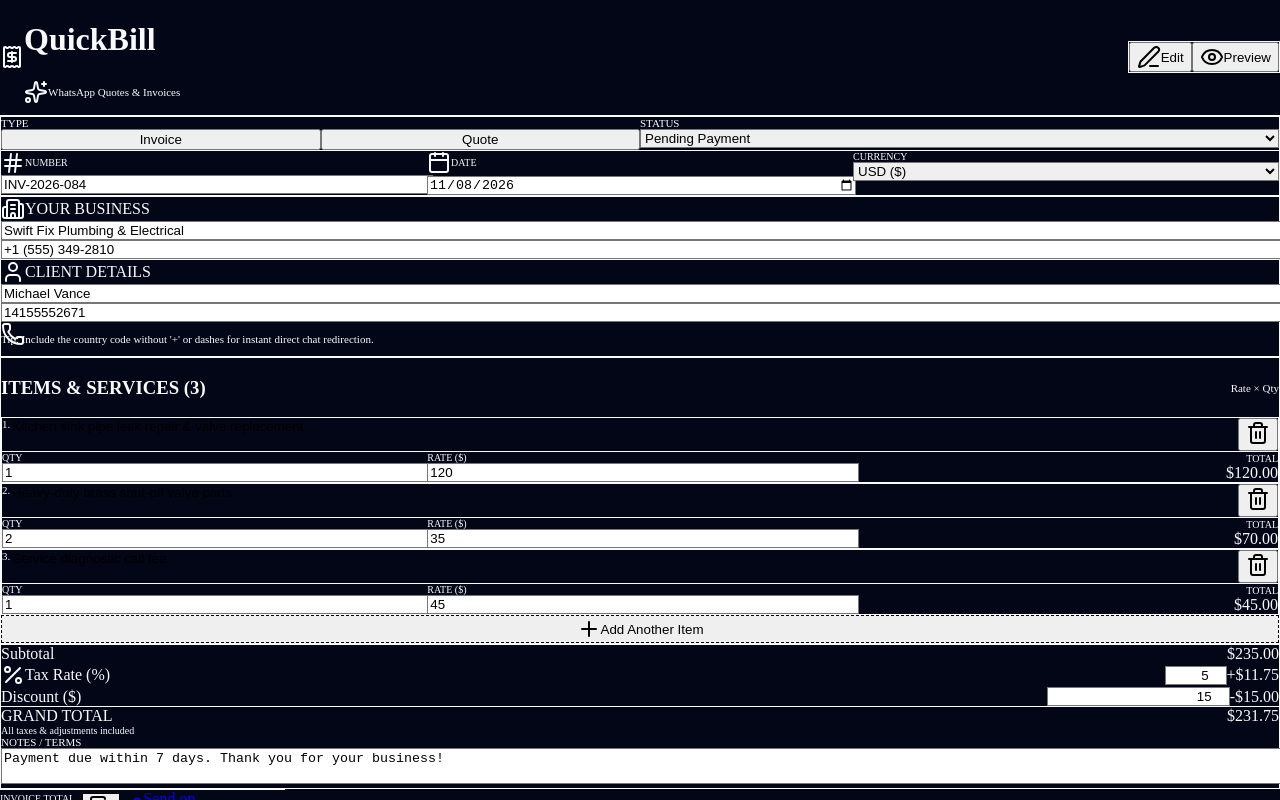
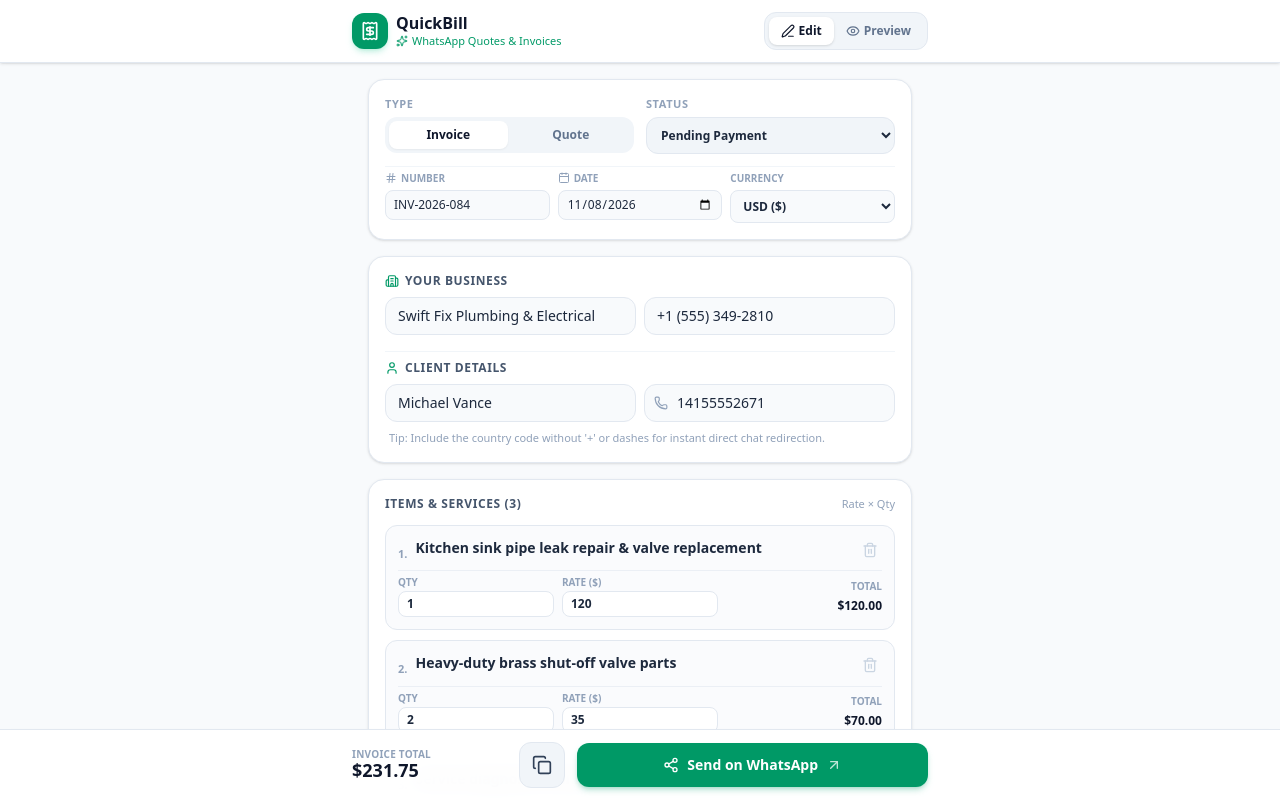
Before and after one commit to nlogaraja/whatsapp-invoice, a Next.js app: page / in a window 1280 px wide. Shown: the top 800 px of the page. Built offline with nearby package versions, Linux system fonts and the light colour scheme.

Commit message:
Update globals.css to Tailwind v4 import

```diff
--- a/app/globals.css
+++ b/app/globals.css
@@ -1,11 +1,9 @@
-@tailwind base;
-@tailwind components;
-@tailwind utilities;
+@import "tailwindcss";
 
 html,
 body {
   padding: 0;
   margin: 0;
-  background-color: #020617; /* Slate 950 */
+  background-color: #020617;
   color: #f8fafc;
 }
```
